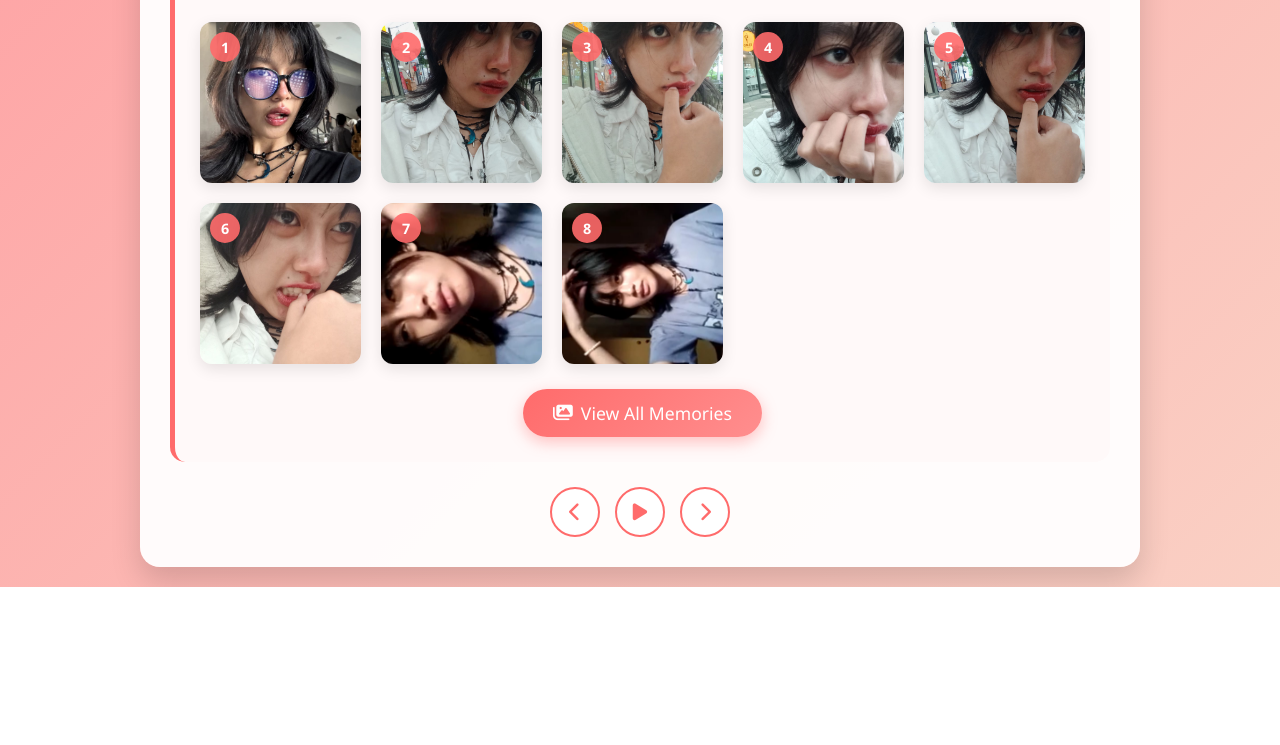
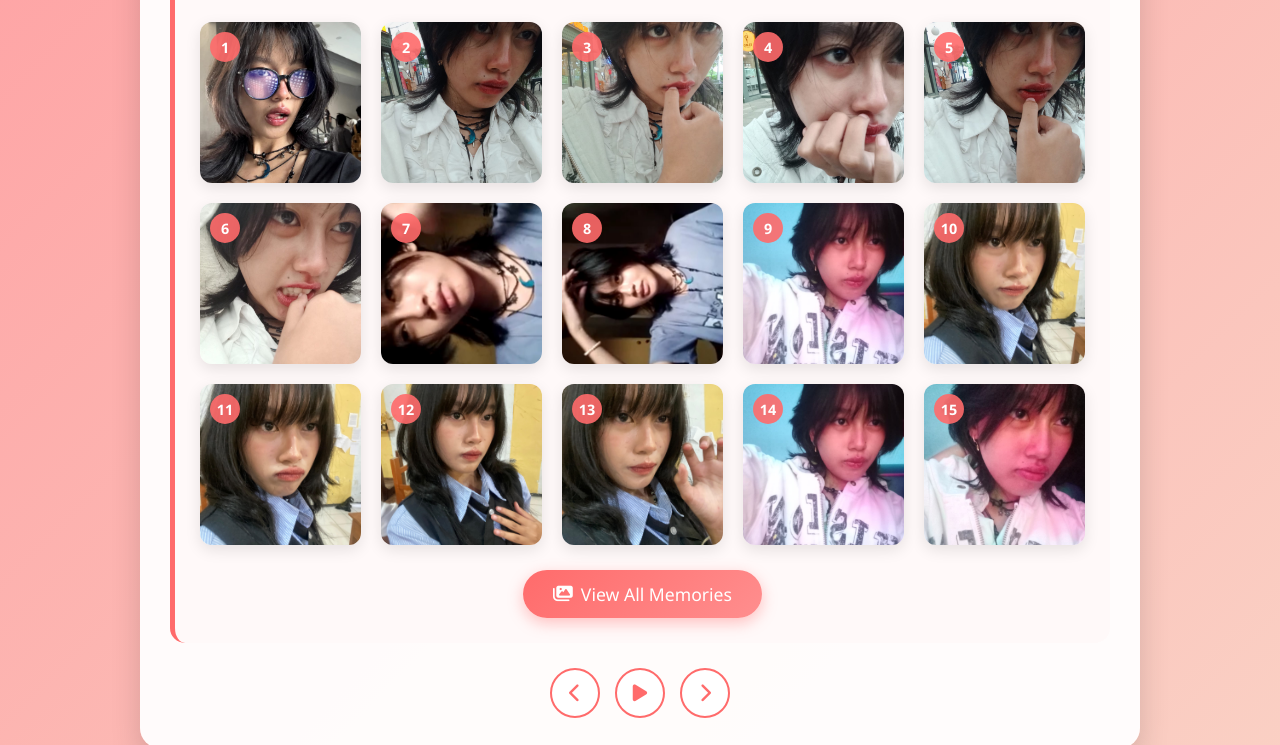
Before and after one commit to rawred/for_awa, a plain HTML site: page page2.html in a window 1280 px wide. Shown: the part 564-1309 px from the top of the page. Before the commit the page ends 1151 px from the top, so only its background shows below. Drawn offline with Linux system fonts and the light colour scheme.

Commit message:
Add files via upload

```diff
--- a/page2.html
+++ b/page2.html
@@ -465,7 +465,7 @@
                     <h2 class="playlist-title">Precious Memories Collection</h2>
                     <p class="playlist-description">MEMORIS BUAT DI TREASURE</p>
                     <div class="playlist-stats">
-                        <span><i class="fas fa-images"></i> 8 photos</span>
+                        <span><i class="fas fa-images"></i> 15 photos</span>
                         <span><i class="far fa-calendar"></i> From your birthday</span>
                         <span><i class="fas fa-heart"></i> Special moments</span>
                     </div>
@@ -486,7 +486,7 @@
             <div class="photos-container">
                 <div class="photos-header">
                     <h3 class="photos-title">Memory Gallery</h3>
-                    <span class="photo-count">8 photos</span>
+                    <span class="photo-count">15 photos</span>
                 </div>
 
                 <div class="photos-grid">
@@ -537,6 +537,48 @@
                         <div class="photo-number">8</div>
                         <img src="images/awa8.jpg" alt="Smiles">
                     </div>
+
+                    <!-- Photo 9 -->
+                    <div class="photo-item" data-photo="9">
+                        <div class="photo-number">9</div>
+                        <img src="images/awa9.jpg" alt="Smiles">
+                    </div>
+
+                    <!-- Photo 10 -->
+                    <div class="photo-item" data-photo="10">
+                        <div class="photo-number">10</div>
+                        <img src="images/awa10.jpg" alt="Smiles">
+                    </div>
+
+                    <!-- Photo 11 -->
+                    <div class="photo-item" data-photo="11">
+                        <div class="photo-number">11</div>
+                        <img src="images/awa11.jpg" alt="Smiles">
+                    </div>
+
+                    <!-- Photo 12 -->
+                    <div class="photo-item" data-photo="12">
+                        <div class="photo-number">12</div>
+                        <img src="images/awa12.jpg" alt="Smiles">
+                    </div>
+
+                    <!-- Photo 13 -->
+                    <div class="photo-item" data-photo="13">
+                        <div class="photo-number">13</div>
+                        <img src="images/awa13.jpg" alt="Smiles">
+                    </div>
+
+                    <!-- Photo 14 -->
+                    <div class="photo-item" data-photo="14">
+                        <div class="photo-number">14</div>
+                        <img src="images/awa14.jpg" alt="Smiles">
+                    </div>
+
+                    <!-- Photo 15 -->
+                    <div class="photo-item" data-photo="15">
+                        <div class="photo-number">15</div>
+                        <img src="images/awa15.jpg" alt="Smiles">
+                    </div>
                 </div>
 
                 <button class="view-button" id="viewAllPhotos">
@@ -574,7 +616,7 @@
     </div>
 
     <script>
-        // Photo data with captions
+        // Photo data with captions - UPDATED TO INCLUDE ALL 15 PHOTOS
         const photoData = [
             {
                 src: "images/awa1.jpg",
@@ -615,6 +657,41 @@
                 src: "images/awa8.jpg",
                 alt: "awa8",
                 caption: ""
+            },
+            {
+                src: "images/awa9.jpg",
+                alt: "awa9",
+                caption: ""
+            },
+            {
+                src: "images/awa10.jpg",
+                alt: "awa10",
+                caption: ""
+            },
+            {
+                src: "images/awa11.jpg",
+                alt: "awa11",
+                caption: ""
+            },
+            {
+                src: "images/awa12.jpg",
+                alt: "awa12",
+                caption: ""
+            },
+            {
+                src: "images/awa13.jpg",
+                alt: "awa13",
+                caption: ""
+            },
+            {
+                src: "images/awa14.jpg",
+                alt: "awa14",
+                caption: ""
+            },
+            {
+                src: "images/awa15.jpg",
+                alt: "awa15",
+                caption: ""
             }
         ];
 
@@ -646,11 +723,14 @@
 
         // Show photo in modal
         function showModalPhoto(index) {
-            const photo = photoData[index];
-            modalImg.src = photo.src;
-            modalImg.alt = photo.alt;
-            modalCaption.textContent = photo.caption;
-            modal.style.display = 'flex';
+            // Check if index is valid
+            if (index >= 0 && index < photoData.length) {
+                const photo = photoData[index];
+                modalImg.src = photo.src;
+                modalImg.alt = photo.alt;
+                modalCaption.textContent = photo.caption;
+                modal.style.display = 'flex';
+            }
         }
 
         // Close modal
```
Also changed, not shown: images/awa10.jpg (added), images/awa11.jpg (added), images/awa12.jpg (added), images/awa13.jpg (added), images/awa14.jpg (added), images/awa15.jpg (added), images/awa16.jpg (added).
